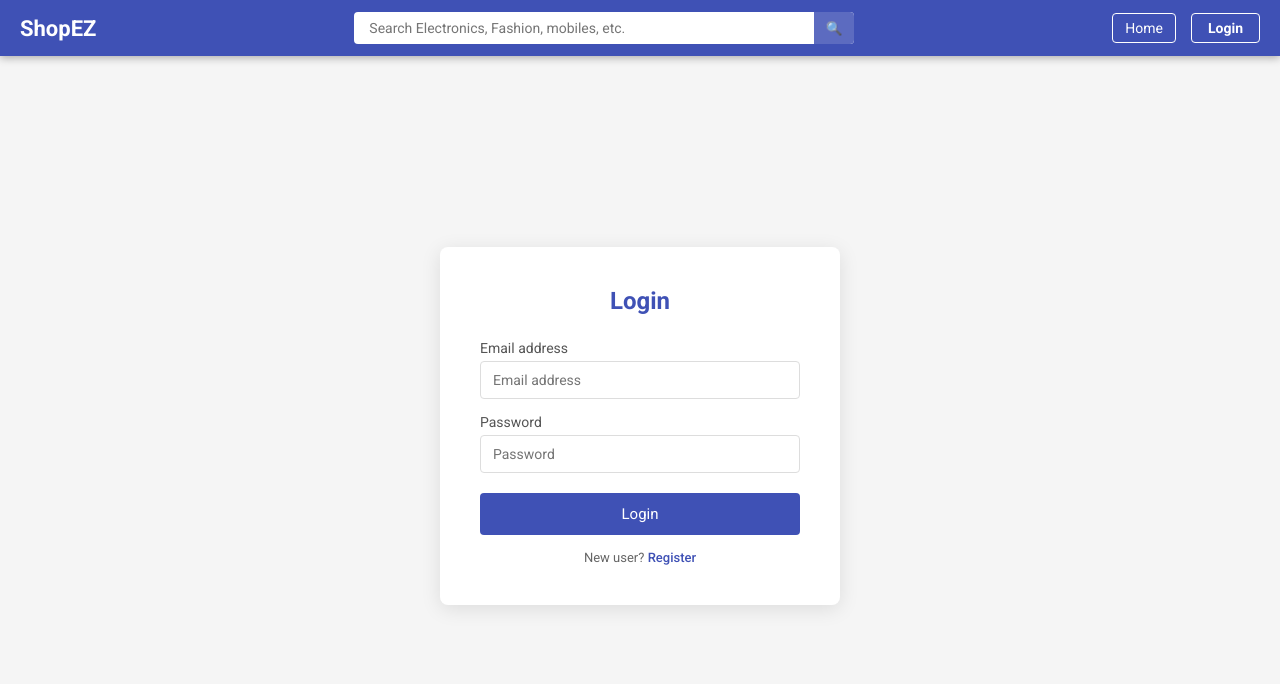
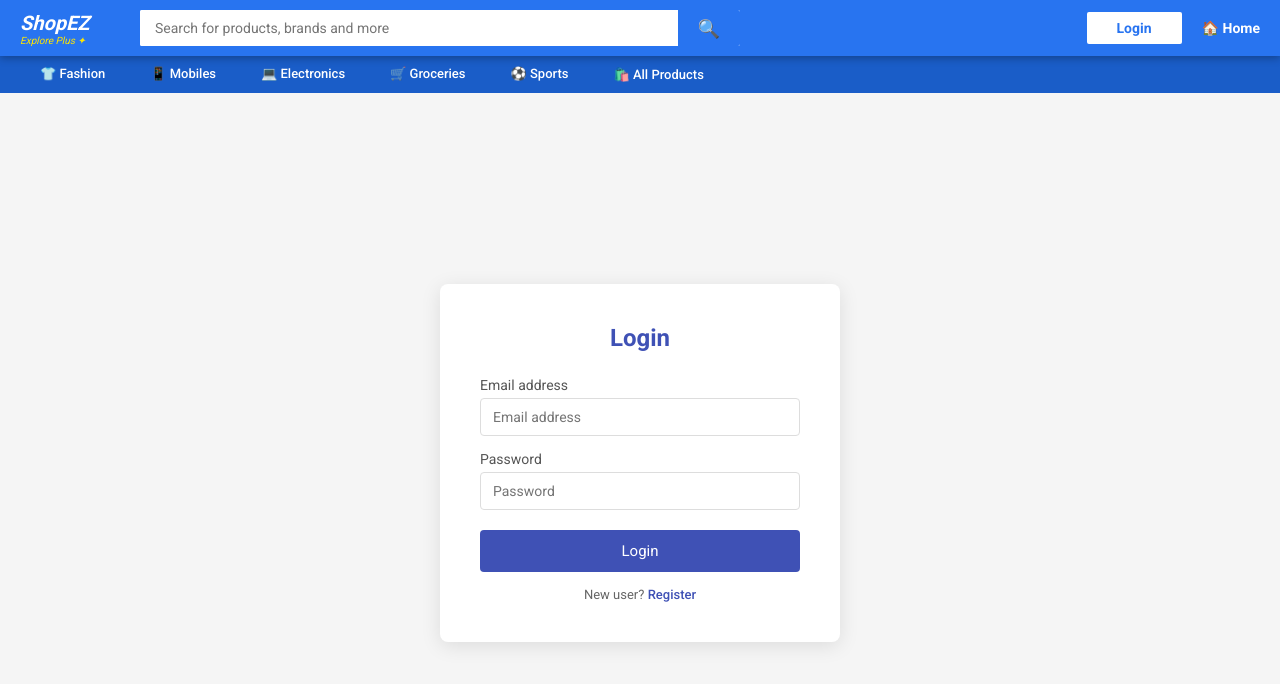
Before and after one commit to DipakMagadum09/shopez-frontend, a React (Create React App) app: page /login in a window 1280 px wide. Shown: the top 684 px of the page. Built offline with nearby package versions, Linux system fonts and the light colour scheme.

Commit message:
Update Navbar.js

```diff
--- a/src/components/Navbar.js
+++ b/src/components/Navbar.js
@@ -21,46 +21,189 @@ const Navbar = () => {
     navigate('/');
   };
 
+  const categories = [
+    { name: 'Fashion', query: 'fashion', icon: '👕' },
+    { name: 'Mobiles', query: 'mobiles', icon: '📱' },
+    { name: 'Electronics', query: 'electronics', icon: '💻' },
+    { name: 'Groceries', query: 'groceries', icon: '🛒' },
+    { name: 'Sports', query: 'sports-equipment', icon: '⚽' },
+  ];
+
   return (
-    <nav className="navbar">
-      <Link to="/" className="navbar-brand">ShopEZ</Link>
+    <div>
+      {/* Main Navbar */}
+      <nav style={{
+        background: '#2874f0',
+        padding: '10px 20px',
+        display: 'flex',
+        alignItems: 'center',
+        gap: '20px',
+        position: 'sticky',
+        top: 0,
+        zIndex: 1000,
+        boxShadow: '0 2px 8px rgba(0,0,0,0.3)'
+      }}>
+        {/* Logo */}
+        <Link to="/" style={{ textDecoration: 'none', minWidth: '100px' }}>
+          <div style={{ color: 'white', fontWeight: 900, fontSize: '20px', fontStyle: 'italic' }}>
+            ShopEZ
+            <div style={{ fontSize: '10px', color: '#ffe500', fontStyle: 'italic', fontWeight: 400 }}>
+              Explore Plus ✦
+            </div>
+          </div>
+        </Link>
 
-      <form className="navbar-search" onSubmit={handleSearch}>
+        {/* Search Bar */}
+        <form onSubmit={handleSearch} style={{ flex: 1, maxWidth: '600px' }}>
+          <div style={{ display: 'flex', background: 'white', borderRadius: '2px', overflow: 'hidden' }}>
             <input
               type="text"
-          placeholder="Search Electronics, Fashion, mobiles, etc."
+              placeholder="Search for products, brands and more"
               value={searchQuery}
               onChange={(e) => setSearchQuery(e.target.value)}
+              style={{
+                flex: 1,
+                padding: '10px 15px',
+                border: 'none',
+                outline: 'none',
+                fontSize: '14px'
+              }}
             />
-        <button type="submit">🔍</button>
+            <button type="submit" style={{
+              background: '#2874f0',
+              border: 'none',
+              padding: '0 20px',
+              cursor: 'pointer',
+              color: 'white',
+              fontSize: '18px'
+            }}>🔍</button>
+          </div>
         </form>
 
-      <div className="navbar-actions">
+        {/* Right Actions */}
+        <div style={{ display: 'flex', alignItems: 'center', gap: '20px', marginLeft: 'auto' }}>
           {user ? (
             <>
-            <Link to="/" style={{ color: 'white', textDecoration: 'none', fontSize: '14px', border: '1px solid white', padding: '6px 12px', borderRadius: '4px' }}>
-              Home
+              <div style={{ position: 'relative', cursor: 'pointer' }}>
+                <span style={{ color: 'white', fontSize: '14px', fontWeight: 600 }}>
+                  👤 {user.username}
+                </span>
+                <div style={{
+                  position: 'absolute',
+                  top: '100%',
+                  right: 0,
+                  background: 'white',
+                  borderRadius: '4px',
+                  boxShadow: '0 4px 16px rgba(0,0,0,0.2)',
+                  width: '200px',
+                  display: 'none',
+                  zIndex: 999
+                }} className="dropdown-menu">
+                </div>
+              </div>
+              <Link to="/profile" style={{ color: 'white', textDecoration: 'none', fontSize: '14px', fontWeight: 600 }}>
+                My Orders
               </Link>
-            <Link to="/profile" style={{ color: 'white', textDecoration: 'none', fontSize: '14px' }}>
-              👤 {user.username}
+              <Link to="/cart" style={{ color: 'white', textDecoration: 'none', fontSize: '14px', fontWeight: 600, position: 'relative' }}>
+                🛒 Cart
+                {cartCount > 0 && (
+                  <span style={{
+                    position: 'absolute',
+                    top: '-8px',
+                    right: '-8px',
+                    background: '#ff6161',
+                    color: 'white',
+                    borderRadius: '50%',
+                    width: '18px',
+                    height: '18px',
+                    fontSize: '11px',
+                    display: 'flex',
+                    alignItems: 'center',
+                    justifyContent: 'center'
+                  }}>{cartCount}</span>
+                )}
               </Link>
-            <Link to="/cart" className="cart-icon">
-              🛒
-              {cartCount > 0 && <span className="cart-badge">{cartCount}</span>}
-            </Link>
+              <button onClick={handleLogout} style={{
+                background: 'white',
+                color: '#2874f0',
+                border: 'none',
+                padding: '8px 20px',
+                borderRadius: '2px',
+                cursor: 'pointer',
+                fontWeight: 700,
+                fontSize: '14px'
+              }}>Logout</button>
             </>
           ) : (
             <>
-            <Link to="/" style={{ color: 'white', textDecoration: 'none', fontSize: '14px', border: '1px solid white', padding: '6px 12px', borderRadius: '4px' }}>
-              Home
-            </Link>
-            <Link to="/login" style={{ color: 'white', textDecoration: 'none', background: 'transparent', border: '1px solid white', padding: '6px 16px', borderRadius: '4px', fontSize: '14px', fontWeight: '600' }}>
-              Login
+              <Link to="/login" style={{
+                background: 'white',
+                color: '#2874f0',
+                textDecoration: 'none',
+                padding: '8px 30px',
+                borderRadius: '2px',
+                fontWeight: 700,
+                fontSize: '14px'
+              }}>Login</Link>
+              <Link to="/" style={{ color: 'white', textDecoration: 'none', fontSize: '14px', fontWeight: 600 }}>
+                🏠 Home
               </Link>
             </>
           )}
         </div>
       </nav>
+
+      {/* Categories Bar */}
+      <div style={{
+        background: '#1a5dc8',
+        padding: '0 20px',
+        display: 'flex',
+        gap: '5px',
+        overflowX: 'auto'
+      }}>
+        {categories.map(function(cat) {
+          return (
+            <Link
+              key={cat.name}
+              to={'/products?category=' + cat.query}
+              style={{
+                color: 'white',
+                textDecoration: 'none',
+                padding: '10px 20px',
+                fontSize: '13px',
+                fontWeight: 500,
+                whiteSpace: 'nowrap',
+                display: 'flex',
+                alignItems: 'center',
+                gap: '5px',
+                borderBottom: '2px solid transparent',
+                transition: 'border-color 0.2s'
+              }}
+              onMouseEnter={function(e) { e.target.style.borderBottomColor = 'white'; }}
+              onMouseLeave={function(e) { e.target.style.borderBottomColor = 'transparent'; }}
+            >
+              {cat.icon} {cat.name}
+            </Link>
+          );
+        })}
+        <Link
+          to="/products"
+          style={{
+            color: 'white',
+            textDecoration: 'none',
+            padding: '10px 20px',
+            fontSize: '13px',
+            fontWeight: 500,
+            whiteSpace: 'nowrap',
+            display: 'flex',
+            alignItems: 'center',
+            gap: '5px'
+          }}
+        >
+          🛍️ All Products
+        </Link>
+      </div>
+    </div>
   );
 };
 
```
Lines whose indentation alone changed are shown as unchanged.
